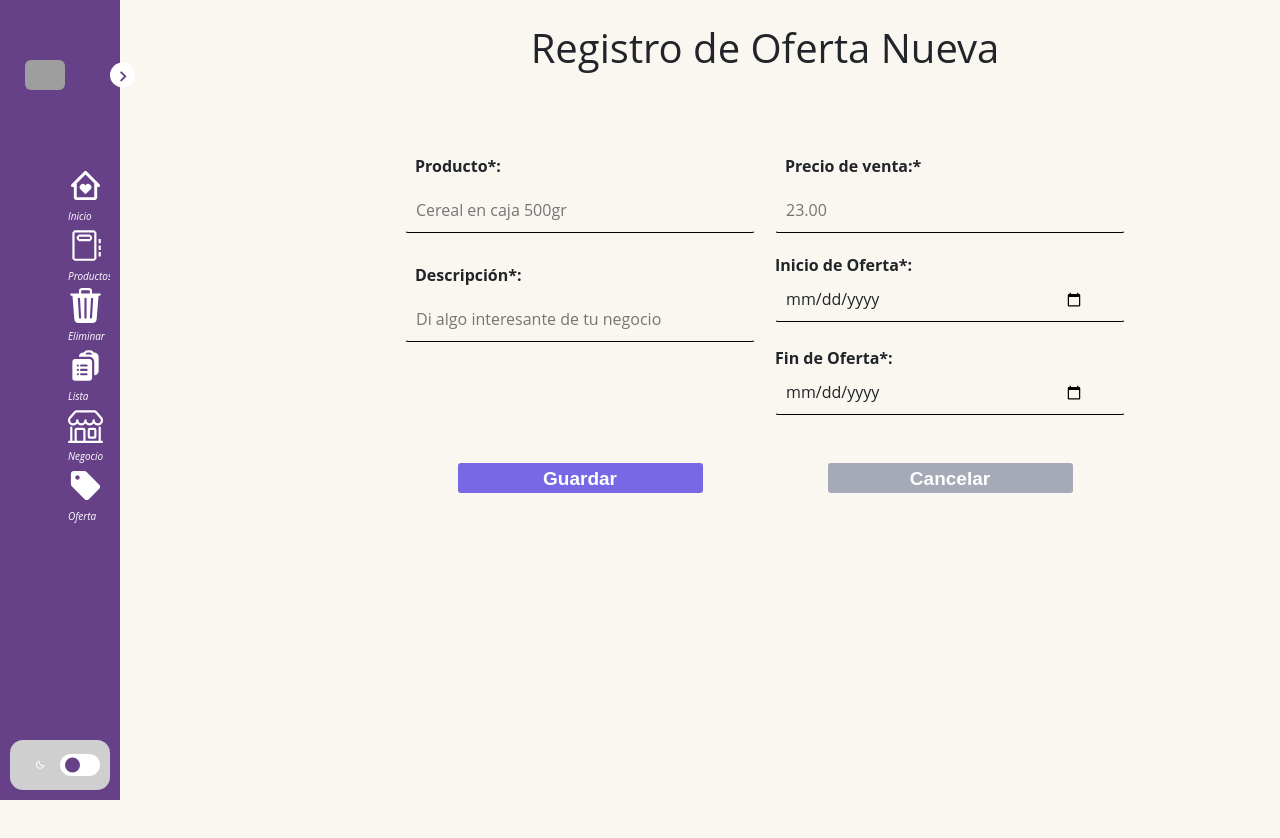
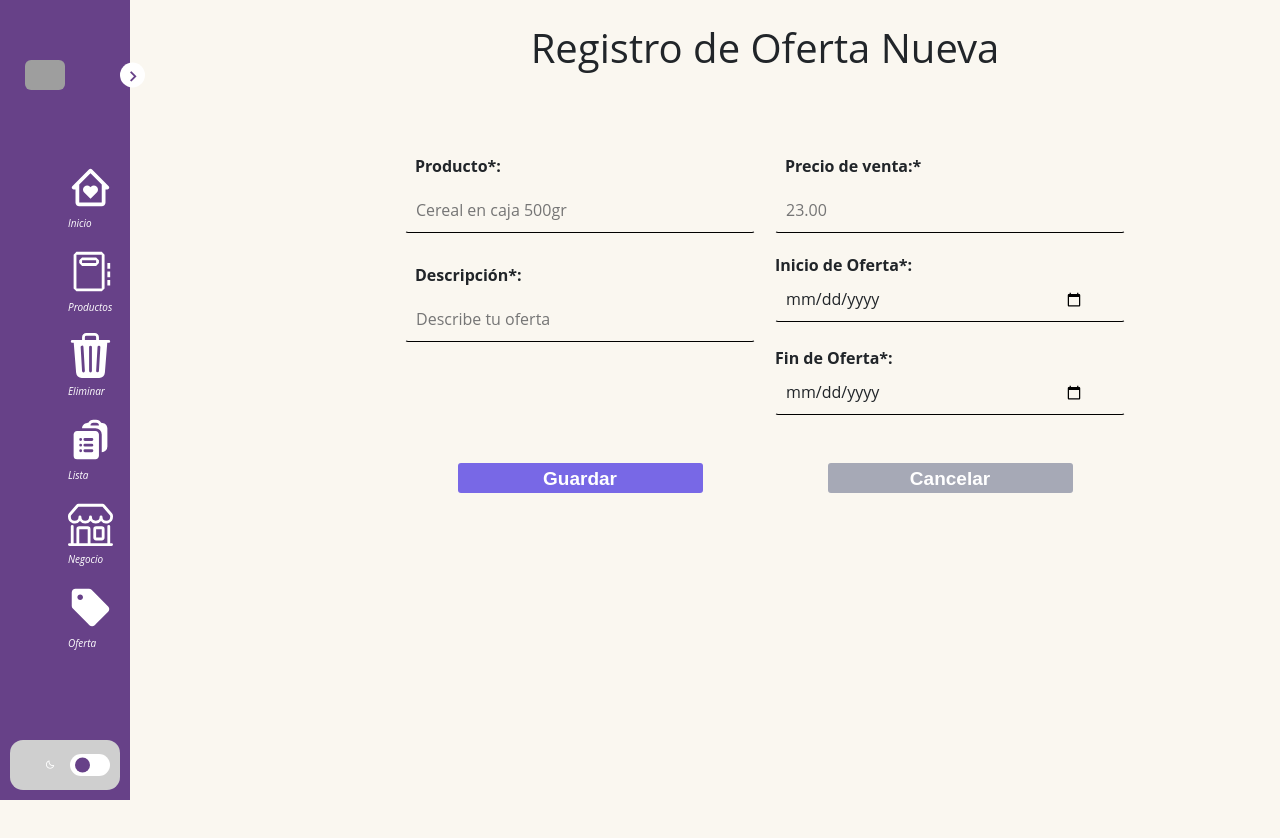
Before and after one commit to crexpo20/back, a React (Create React App) app in the folder Frontend/: page /ofertaNueva in a window 1280 px wide. Shown: the top 838 px of the page. Built offline with nearby package versions, Linux system fonts and the light colour scheme; grey boxes are pictures that could not be loaded.

Commit message:
iconos barra

```diff
--- a/Frontend/src/App.css
+++ b/Frontend/src/App.css
@@ -126,7 +126,7 @@ body.dark{
 
 }
 .sidebar.close{
-    width: 120px;
+    width: 130px;
 }
 
 /* ===== Reusable code - Here ===== */
@@ -147,7 +147,7 @@ body.dark{
 }
 
 .sidebar .icon{
-    min-width: 60px;
+    min-width: 80px;
     border-radius: 6px;
     height: 100%;
     display: flex;
@@ -188,7 +188,7 @@ opacity: 100;
 }
 /* =========================== */
 #iconobarra{
-    font-size: 35px;
+    font-size: 45px;
     margin-right: 82px;
     align-items:flex-start;
 
--- a/Frontend/src/App.js
+++ b/Frontend/src/App.js
@@ -15,6 +15,7 @@ import {ProductoNuevo} from './components/ProductoNuevo';
 import { ModificarNegocio } from './components/ModificarNegocio';
 import {NuevaOferta} from './components/NuevaOferta';
 import {ProductosPrueba} from './components/ProductoNuevo copy';
+import {Eliminar} from './components/Eliminar';
 import "./elementos/modal.js"
 function App() {
   return (
--- /dev/null
+++ b/Frontend/src/components/Eliminar.js
@@ -0,0 +1,60 @@
+import React, { useState,Component } from 'react';
+import { Link } from 'react-router-dom';
+import { Modal, Button } from 'react-bootstrap';
+import '../css/EliminarP.css';
+import Axios from 'axios';
+import { ContenedorBotonCentrado } from '../elementos/Formularios';
+import { ProductoNuevo } from './ProductoNuevo';
+
+//dentro de la funcion return va el codigo que se va a ejecutar
+//const producto = useState([]);
+
+ export const Eliminar = () => {
+  const [productos, setProductos ]= useState([]);
+    function constructor(props){
+        //super(props);
+        this.state={
+             productos :[]
+        };
+        this.getProductos = this.getProductos.bind(this);
+
+    };
+
+
+    function componentDidMount(){
+      this.getProductos();
+    };
+
+
+    const getProductos=async()=>{
+      await Axios.get('http://127.0.0.1:8000/api/getProductos')
+      .then(res=>{
+        this.setState([res.data]);
+        console.log(res.data);
+      }).catch((error) => {
+        console.log(error);
+      });
+    };
+
+    function render(){
+      return(
+        < div class="home">
+          <ContenedorBotonCentrado><h1>Eliminar Producto</h1></ContenedorBotonCentrado>
+            <table className='table'>
+              <thead className='thead-dark'>
+                <tr>
+                  <th scope = "col">Productos</th>
+                  <th scope = "col">Eliminar</th>
+                </tr>
+
+              </thead>
+              <tbody>
+
+
+
+              </tbody>
+            </table>
+          </div>
+        )
+    };
+};
--- a/Frontend/src/components/EliminarProducto.jsx
+++ b/Frontend/src/components/EliminarProducto.js
@@ -67,7 +67,7 @@ export const EliminarProducto = () => {
 
      <section>
       {productoEliminado ? (
-        <Modal show={productoEliminado} onHide={handleVolver}>
+        <Modal show={productoEliminado} onHide={handleVolver} style={{width:2000}}>
           <Modal.Header >
 
           </Modal.Header>
--- a/Frontend/src/components/ModificarNegocio.js
+++ b/Frontend/src/components/ModificarNegocio.js
@@ -17,6 +17,8 @@ export const ModificarNegocio = () => {
 	const [numero, cambiarNumero] = useState({campo: '', valido: null});
     const [images, setImages] = useState([]);
 	const [formularioValido, cambiarFormularioValido] = useState(null);
+
+	const imagePreview = document.getElementById('img-preview');
 
 	const expresiones = {
 		direccion: /^[a-zA-Z]{1,2}([a-zA-Z0-9.|,|#\s]{14,48})$/, // Letras, numeros, guion y guion_bajo.
@@ -47,8 +49,32 @@ export const ModificarNegocio = () => {
       };*/
 
 	const onSubmit = (e) => {
+
 		e.preventDefault();
+		console.log(imagePreview.src);
 
+		document.getElementById("img-uploader").enctype = "multipart/form-data";
+		if(imagePreview.src==""){
+			if(
+				nombre.valido === 'true' &&
+				direccion.valido === 'true' &&
+				propietario.valido === 'true' &&
+				correo.valido === 'true' &&
+				descripcion.valido === 'true' &&
+				numero.valido === 'true'
+			){
+				Swal.fire({
+					icon: 'error',
+					title: 'Oops...',
+					text: 'No subiste ninguna imagen...',
+					//footer: '<a href="">Why do I have this issue?</a>'
+				})
+			}else{
+				if(onSubmit){
+					cambiarFormularioValido(false);
+				}
+			}
+		}else{
 			if(
 				nombre.valido === 'true' &&
 				direccion.valido === 'true' &&
@@ -65,7 +91,11 @@ export const ModificarNegocio = () => {
 				cambiarCorreo({campo: '', valido: 'null'});
 				cambiarDescripcion({campo: '', valido: null});
 				cambiarNumero({campo: '', valido: null});
-
+				imagePreview.src= '';
+				document.ready = document.getElementById("img-uploader").value = "";
+				document.ready = document.getElementById("img-upload-bar").value = '0';
+				document.ready = document.getElementById("img-preview").value = "";
+				document.ready = document.getElementsByClassName("card").item = '';
 
 				Swal.fire({
 					icon: 'success',
@@ -73,13 +103,14 @@ export const ModificarNegocio = () => {
 					text: '¡Datos guardados exitosamente!',
 					//footer: '<a href="">Why do I have this issue?</a>'
 				})
+
 					// ...
 			} else {
 				cambiarFormularioValido(false);
 			}
+		}
+	}
 
-
-	}
 
 	const handleChange = (e) => {
 		setImages((images) => [...images, URL.createObjectURL(e.files[0])]);
@@ -109,7 +140,7 @@ export const ModificarNegocio = () => {
 		<meta http-equiv="Access-Control-Allow-Origin" content="*"></meta>
 		</head>
 
-			<ContenedorBotonCentrado><h1>Modificar datos del negocio</h1></ContenedorBotonCentrado>
+			<ContenedorBotonCentrado><h1>Datos del negocio</h1></ContenedorBotonCentrado>
 
 
 
--- a/Frontend/src/components/NuevaOferta.js
+++ b/Frontend/src/components/NuevaOferta.js
@@ -8,6 +8,7 @@ import '../css/ventanaImagen.css';
 import '../css/OfertaNueva.css';
 import '../css/estilos.css';
 import Swal from 'sweetalert2';
+import axios from 'axios';
 
 export const NuevaOferta = () => {
   <script src="https://cdn.jsdelivr.net/npm/sweetalert2@11"></script>
@@ -32,8 +33,7 @@ export const NuevaOferta = () => {
 		producto: /^[a-zA-Z]{1,2}([a-zA-ZÀ-ÿ0-9\s]{1,28})$/, // Letras y espacios, pueden llevar acentos.
 		//marca: /^[a-zA-Z0-9\s]{3,15}$/, //para numeros y letras
 		//codigo: /^\d{1,10}$/, // 1 a 10 numeros.
-		precio:/^(?!0(\.0{1,2})?$)(0|[1-9][0-9]{0,3})(\.[0-9]{1,2})?$/
-    , // Numeros decimales, de uno a cuatro antes el punto y solo dos decimales despues.
+		precio:/^(?!0(\.0{1,2})?$)(0|[1-9][0-9]{0,3})(\.[0-9]{1,2})?$/, // Numeros decimales, de uno a cuatro antes el punto y solo dos decimales despues.
 	}
 
     /*const handleSubmit = (event) => {
@@ -55,7 +55,22 @@ export const NuevaOferta = () => {
         window.location.href = '/home';
       };*/
 
-	const onSubmit = (e) => {
+      /*const postOferta = async (url, newOferta) => {
+        const response = await fetch(url, {
+            method: 'POST',
+            body: JSON.stringify(newProducto),
+            headers: {
+
+                'Content-Type': 'application/json'
+            }
+
+        });
+
+        return response;
+      }*/
+
+
+	const onSubmit = async(e) => {
 		e.preventDefault();
 
 		if(
@@ -66,10 +81,14 @@ export const NuevaOferta = () => {
 			fin != null
 
 		){
+
+
 			cambiarFormularioValido(true);
-			cambiarProducto({campo: '', valido: ''});
+			cambiarProducto({campo: '', valido: null});
       cambiarDescripcion({campo: '', valido: null});
 			cambiarPrecio({campo: '', valido: null});
+      cambiarInicio("");
+        cambiarFin("");
 
       Swal.fire({
 				icon: 'success',
@@ -102,8 +121,13 @@ export const NuevaOferta = () => {
         cambiarInicio("");
         cambiarFin("");
         cambiarDescripcion("");
-        window.alert('La oferta se registró con éxito');
-        window.location.href = '/home';
+
+        Swal.fire({
+          icon: 'success',
+          title: '¡Genial!',
+          text: '¡Oferta guardada exitosamente!',
+          //footer: '<a href="">Why do I have this issue?</a>'
+        })
 
 			// ... //*ñiiñíñíñíñíñíñíñíñíñíñíñííññiñíñíñíñíñíñíñíñíñíníiññíñíñíñííñiññíñíñíñíñíñíiniññíiñíñiñiñiñiñiñiñiññíñí*/ */
 		} else {
@@ -113,20 +137,32 @@ export const NuevaOferta = () => {
       const handleReset = () => {
 
         if((precio||producto||inicio||fin||descripcion) != ""){
-          const confirmacion = window.confirm('¿Está seguro de que desea realizar esta acción?');
-        if (confirmacion) {
-          window.alert('Acción realizada exitosamente');
-        cambiarProducto("");
-        cambiarPrecio("");
+          Swal.fire({
+            title: '¿Estás seguro de cancelar?',
+            text:"¡No podrás recuperar los datos!",
+            icon: 'warning',
+            showCancelButton: true,
+            confirmButtonColor: '#3085d6',
+            cancelButtonColor: '#d33',
+            confirmButtonText: '¡Si!',
+            cancelButtonText: '¡No!'
+          }).then((result) => {
+            if (result.isConfirmed) {
+              Swal.fire(
+                '¡Cancelado!',
+                '¡Acción realizada exitosamente!',
+                'success'
+              )
+              cambiarProducto({campo: '', valido: ''});
+              cambiarPrecio({campo: '', valido: ''});
               cambiarInicio("");
               cambiarFin("");
-        cambiarDescripcion("");
+              cambiarDescripcion({campo: '', valido: ''});
               window.location.href = '/home';
+            }
+          })
             } else {
               window.alert('Acción cancelada');
-        }
-        }else{
-          window.location.href = '/home';
             }
 
       };
@@ -143,7 +179,7 @@ export const NuevaOferta = () => {
           <br/>
 
 		<main>
-			<Formulario action="" onSubmit={handleSubmit}>
+			<Formulario action="" onSubmit={onSubmit}>
 				<Input
 					estado={producto}
 					cambiarEstado={cambiarProducto}
@@ -173,7 +209,7 @@ export const NuevaOferta = () => {
 					tipo="text"
 					label="Descripción*:"
 					name="descripcion"
-					placeholder="Di algo interesante de tu negocio"
+					placeholder="Describe tu oferta"
 					leyendaError="La descripción debe ser de 10 a 100 caracteres, y contener letras, números y caracteres especiales como ser: _ - ! % ()"
 					expresionRegular={expresiones.descripcion}
 				/>
@@ -241,5 +277,3 @@ export const NuevaOferta = () => {
         </div>
 	);
 }
-
-//export default ProductoNuevo;
--- a/Frontend/src/components/ProductoNuevo.js
+++ b/Frontend/src/components/ProductoNuevo.js
@@ -245,7 +245,6 @@ export const ProductoNuevo = () =>{
 			} else {
 				cambiarFormularioValido(false);
 			}
-
 		}
 	}
 
--- a/Frontend/src/components/SideMenu.js
+++ b/Frontend/src/components/SideMenu.js
@@ -52,7 +52,10 @@ export const SideMenu = () => {
                         <a href="#">
                             <NavLink to="/home" >
                               <i id = "iconobarra"><BiHomeHeart/>
+                              <center>
+
                               <a id = "pie">Inicio</a>
+                              </center>
                               </i>
 
                               <span class="text nav-text">Inicio
@@ -64,7 +67,7 @@ export const SideMenu = () => {
                             </NavLink>
                         </a>
                     </li>
-
+                    <br></br>
                     <li class="nav-link">
                         <a href="#">
                             <NavLink to="/registrarProductoN">
@@ -75,7 +78,7 @@ export const SideMenu = () => {
                             </NavLink>
                         </a>
                     </li>
-
+                    <br></br>
                     <li class="nav-link">
                         <a href="#">
                              <NavLink to="/eliminarProducto">
@@ -86,7 +89,7 @@ export const SideMenu = () => {
                             </NavLink>
                         </a>
                     </li>
-
+                    <br></br>
                     <li class="nav-link">
                         <a href="#">
                         <NavLink to="/listaProducto">
@@ -97,7 +100,7 @@ export const SideMenu = () => {
                             </NavLink>
                         </a>
                     </li>
-
+                    <br></br>
                     <li class="nav-link">
                         <a href="#">
                             < NavLink to="/modificarDatosN" >
@@ -108,7 +111,7 @@ export const SideMenu = () => {
                             </NavLink>
                         </a>
                     </li>
-
+                    <br></br>
                     <li class="nav-link">
                         <a href="#">
                         <NavLink to="/ofertaNueva">
```
Also changed, not shown: 1 other file (tests, documents, lock files or other folders). Lines whose indentation alone changed are shown as unchanged.
